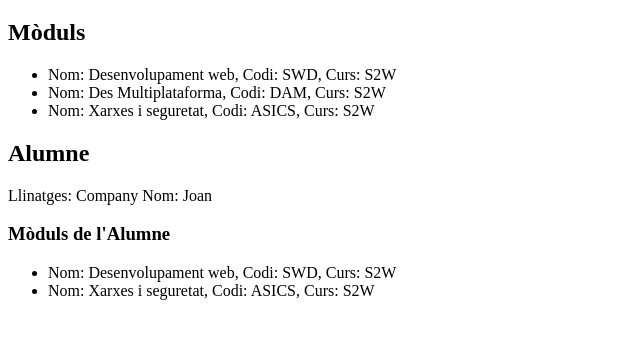
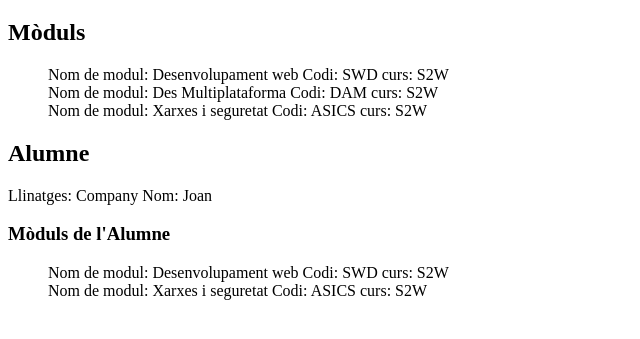
Before and after one commit to FalconFPV/JavaScript, a plain HTML site: page SWDWCTema4/codiFont/usuari/provainstitut.htm in a window 1280 px wide. Shown: the part 61-400 px from the top of the page, without its empty margins (0-640 px from the left). Drawn offline with Linux system fonts and the light colour scheme.

Commit message:
Update exercicis

```diff
--- a/SWDWCTema4/codiFont/usuari/js/institut.js
+++ b/SWDWCTema4/codiFont/usuari/js/institut.js
@@ -4,6 +4,9 @@ class Modul {
       this.nom = nom;
       this.codi = codi;
       this.curs = curs;
+    }
+    get infomodul() {
+      return "Nom de modul: "+this.nom+" Codi: "+this.codi+" curs: "+this.curs;
     }
   }
 
--- a/SWDWCTema4/codiFont/usuari/provainstitut.htm
+++ b/SWDWCTema4/codiFont/usuari/provainstitut.htm
@@ -28,6 +28,11 @@
         const modul2 = new Modul('Des Multiplataforma', 'DAM', 'S2W');
         const modul3 = new Modul('Xarxes i seguretat', 'ASICS', 'S2W');
 
+        //Mostram el llistat de mòduls
+        document.getElementById('modulList').innerHTML += modul1.infomodul+"<br>";
+        document.getElementById('modulList').innerHTML += modul2.infomodul+"<br>";
+        document.getElementById('modulList').innerHTML += modul3.infomodul+"<br>";
+
         // Crear instància d'alumne
         const alumne1 = new Alumne('Joan', 'Company', 'S2W');
 
@@ -39,21 +44,13 @@
         // Eliminar un mòdul de l'alumne
         alumne1.esborrarModul(modul2);
 
-        // Mostrar la informació dels mòduls i de l'alumne a la pàgina
-        [modul1, modul2, modul3].forEach(modul => {
-            const li = document.createElement('li');
-            li.textContent = `Nom: ${modul.nom}, Codi: ${modul.codi}, Curs: ${modul.curs}`;
-            document.getElementById('modulList').appendChild(li);
-        });
+        //Mostrar nom complet alumne
+        document.getElementById('alumneInfo').innerHTML = alumne1.nomComplet;
 
-        document.getElementById('alumneInfo').textContent = alumne1.nomComplet;
-
-        alumne1.moduls.forEach(modul => {
-            const li = document.createElement('li');
-            li.textContent = `Nom: ${modul.nom}, Codi: ${modul.codi}, Curs: ${modul.curs}`;
-            document.getElementById('alumneModuls').appendChild(li);
-        });
-
+        //Mostram els mòduls de l'alumne
+        for(const modul of alumne1.moduls){
+            document.getElementById('alumneModuls').innerHTML+=modul.infomodul+"<br>";
+        }
     </script>
 </body>
 </html>
```
Also changed, not shown: SWDWCTema4/codiFont/JSON/codi/objecteFuncionsJSON.htm (+1 -1 lines), 1 other file.
